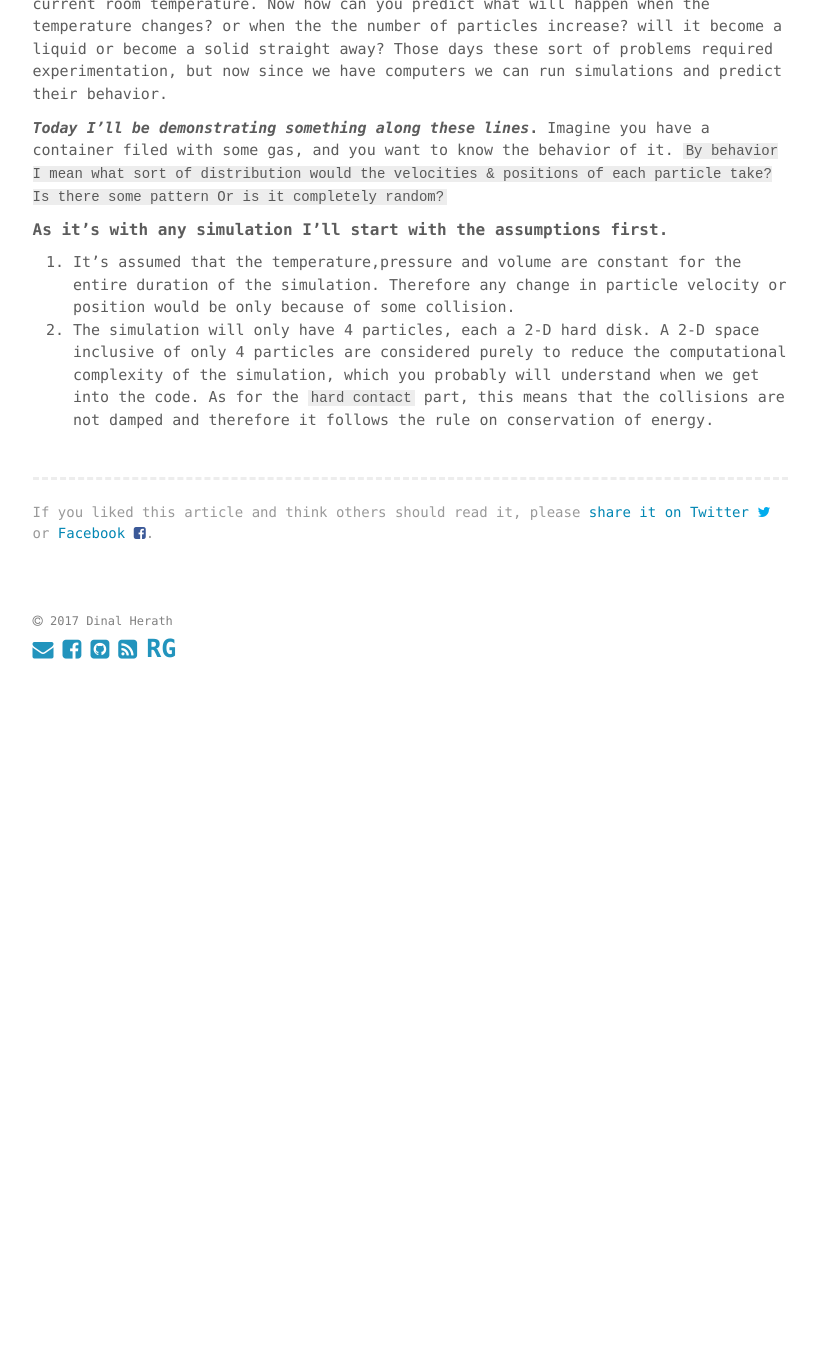
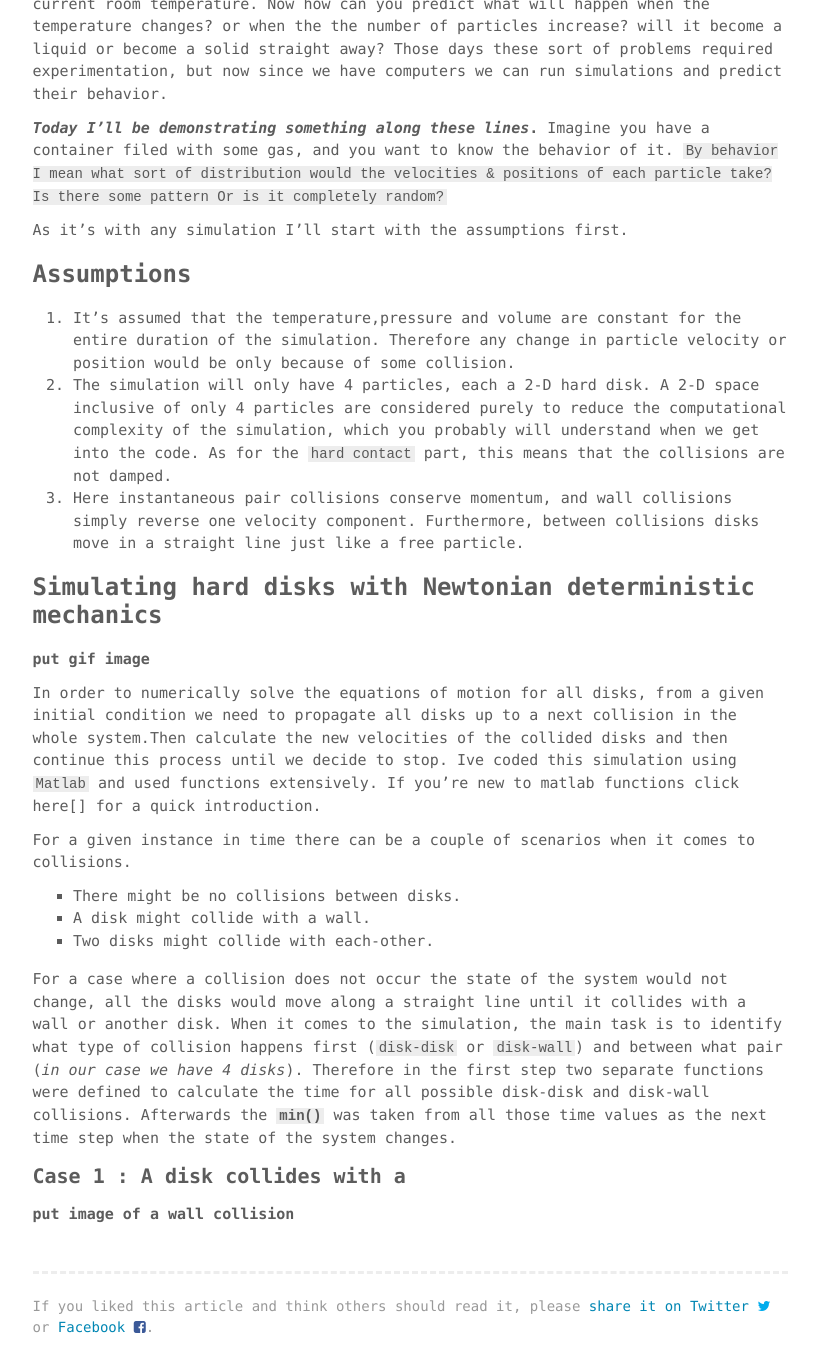
Before and after one commit to dherath/dherath.github.io, a Jekyll site: the page built from _posts/2017-08-10-hard-disks-1.md, in a window 1280 px wide and 1400 px high, scrolled down 465 px. Shown: the top 1372 px of the window, without its empty margins (230-1049 px from the left). Built offline with Jekyll 4.4.1, drawn with Linux system fonts in a browser that asks for light colours; before the commit the page ends 1177 px from its top, so only the background shows below that.

Commit message:
hard disk post : started method

```diff
--- a/_posts/2017-08-10-hard-disks-1.md
+++ b/_posts/2017-08-10-hard-disks-1.md
@@ -13,7 +13,27 @@ Imagine you suddenly found out some new gas, or liquid and you have it in some c
 
 **_Today I'll be demonstrating something along these lines_.** Imagine you have a container filed with some gas, and you want to know the behavior of it. `By behavior I mean what sort of distribution would the velocities & positions of each particle take? Is there some pattern Or is it completely random?`
 
-##### As it's with any simulation I'll start with the assumptions first.
+As it's with any simulation I'll start with the assumptions first.
+
+### Assumptions
 
 1. It's assumed that the temperature,pressure and volume are constant for the entire duration of the simulation. Therefore any change in particle velocity or position would be only because of some collision.
-2. The simulation will only have 4 particles, each a 2-D hard disk. A 2-D space inclusive of only 4 particles are considered purely to reduce the computational complexity of the simulation, which you probably will understand when we get into the code. As for the `hard contact` part, this means that the collisions are not damped and therefore it follows the rule on conservation of energy.
+2. The simulation will only have 4 particles, each a 2-D hard disk. A 2-D space inclusive of only 4 particles are considered purely to reduce the computational complexity of the simulation, which you probably will understand when we get into the code. As for the `hard contact` part, this means that the collisions are not damped.
+3. Here instantaneous pair collisions conserve momentum, and wall collisions simply reverse one velocity component. Furthermore, between collisions disks move in a straight line just like a free particle.
+
+### Simulating hard disks with Newtonian deterministic mechanics
+
+**put gif image**
+
+In order to numerically solve the equations of motion for all disks, from a given initial condition we need to propagate all disks up to a next collision in the whole system.Then calculate the new velocities of the collided disks and then continue this process until we decide to stop. Ive coded this simulation using `Matlab` and used functions extensively. If you're new to matlab functions click here[] for a quick introduction.
+
+For a given instance in time there can be a couple of scenarios when it comes to collisions.
++ There might be no collisions between disks.
++ A disk might collide with a wall.
++ Two disks might collide with each-other.
+
+For a case where a collision does not occur the state of the system would not change, all the disks would move along a straight line until it collides with a wall or another disk. When it comes to the simulation, the main task is to identify what type of collision happens first (`disk-disk` or `disk-wall`) and between what pair (_in our case we have 4 disks_). Therefore in the first step two separate functions were defined to calculate the time for all possible disk-disk and disk-wall collisions. Afterwards the **`min()`** was taken from all those time values as the next time step when the state of the system changes.
+
+#### Case 1 : A disk collides with a
+
+**put image of a wall collision**
```
Also changed, not shown: 2 other files.
